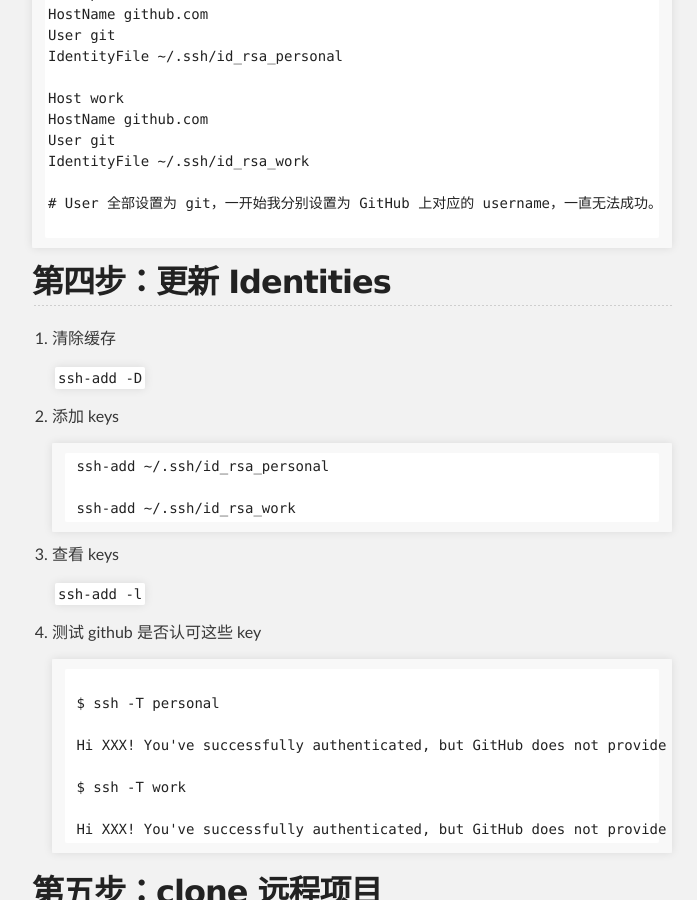
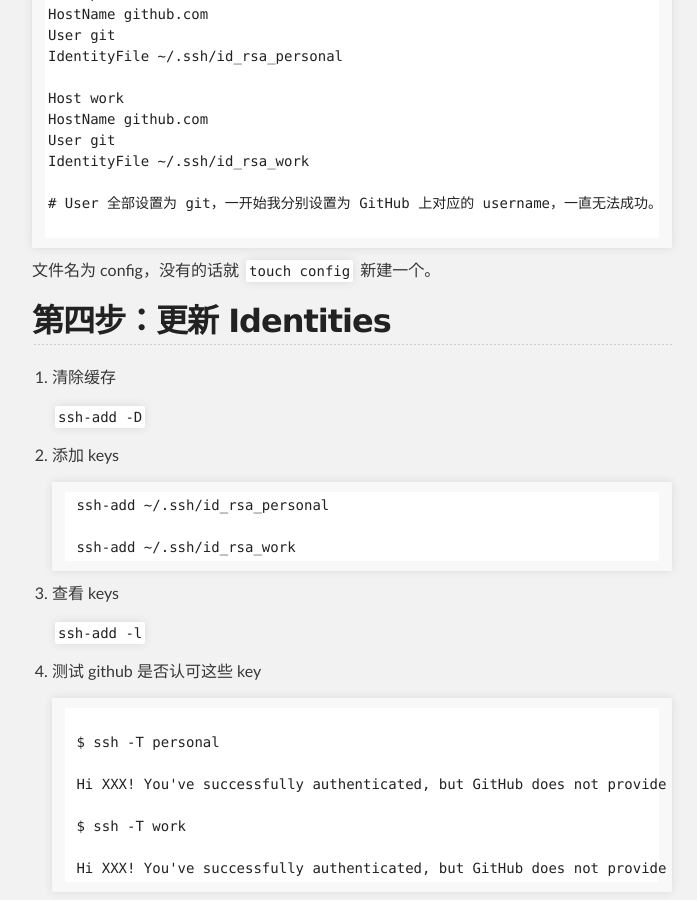
Before and after one commit to s32n/s32n.github.io, a Jekyll site: the page built from _posts/2019-11-22-One-computer-with-two-GitHub-accounts.markdown, in a window 1280 px wide and 900 px high, scrolled down 964 px. Shown: the whole window, without its empty margins (288-985 px from the left). Built offline with Jekyll 4.4.1, drawn with Linux system fonts in a browser that asks for light colours; comment, search, counter and statistics services are not loaded.

Commit message:
补充配置文件的文件名

````diff
--- a/_posts/2019-11-22-One-computer-with-two-GitHub-accounts.markdown
+++ b/_posts/2019-11-22-One-computer-with-two-GitHub-accounts.markdown
@@ -36,6 +36,7 @@ IdentityFile ~/.ssh/id_rsa_work
 # User 全部设置为 git，一开始我分别设置为 GitHub 上对应的 username，一直无法成功。
 
 ```
+文件名为 config，没有的话就 `touch config` 新建一个。
 
 ## 第四步：更新 Identities
 
````
